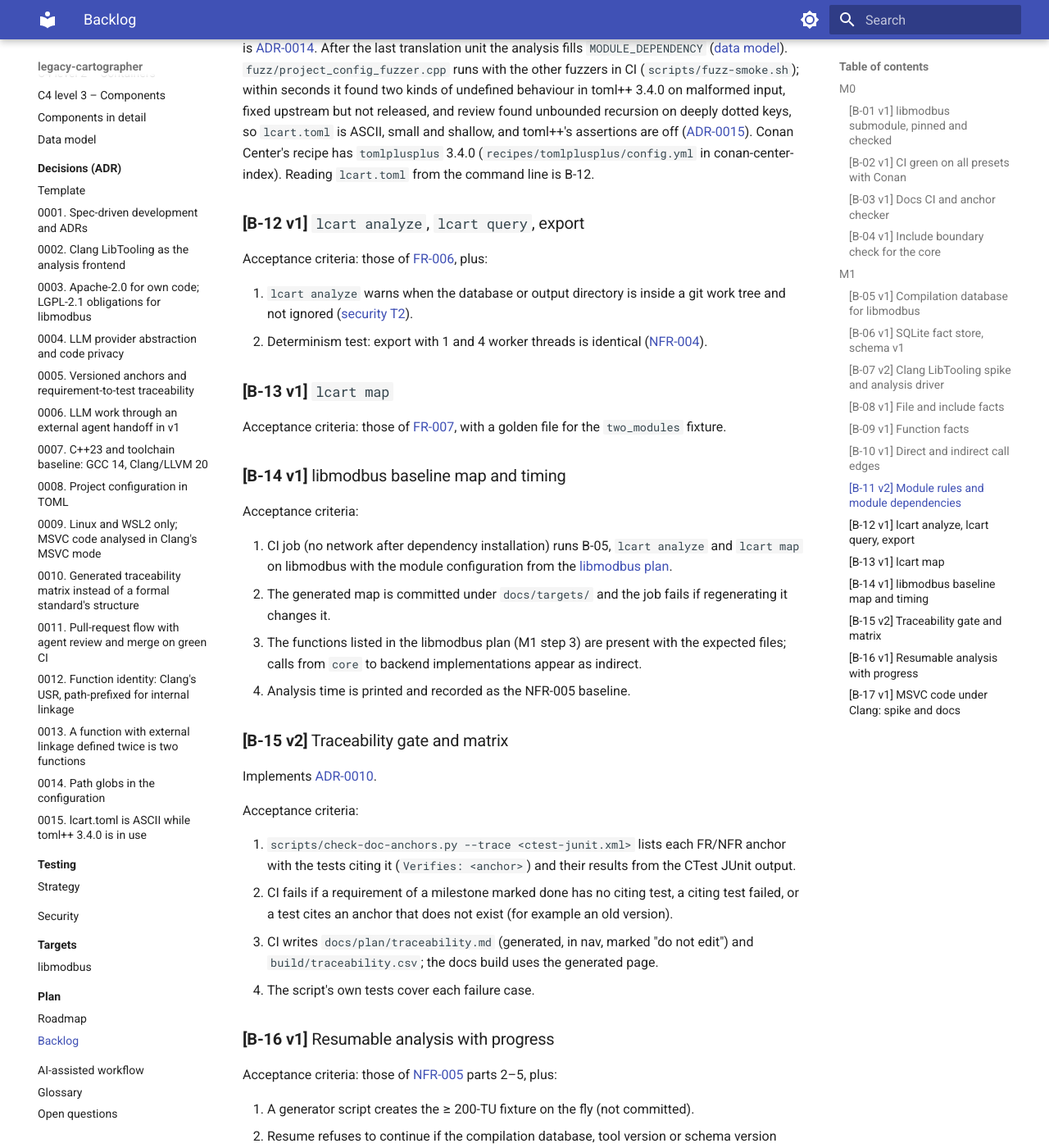
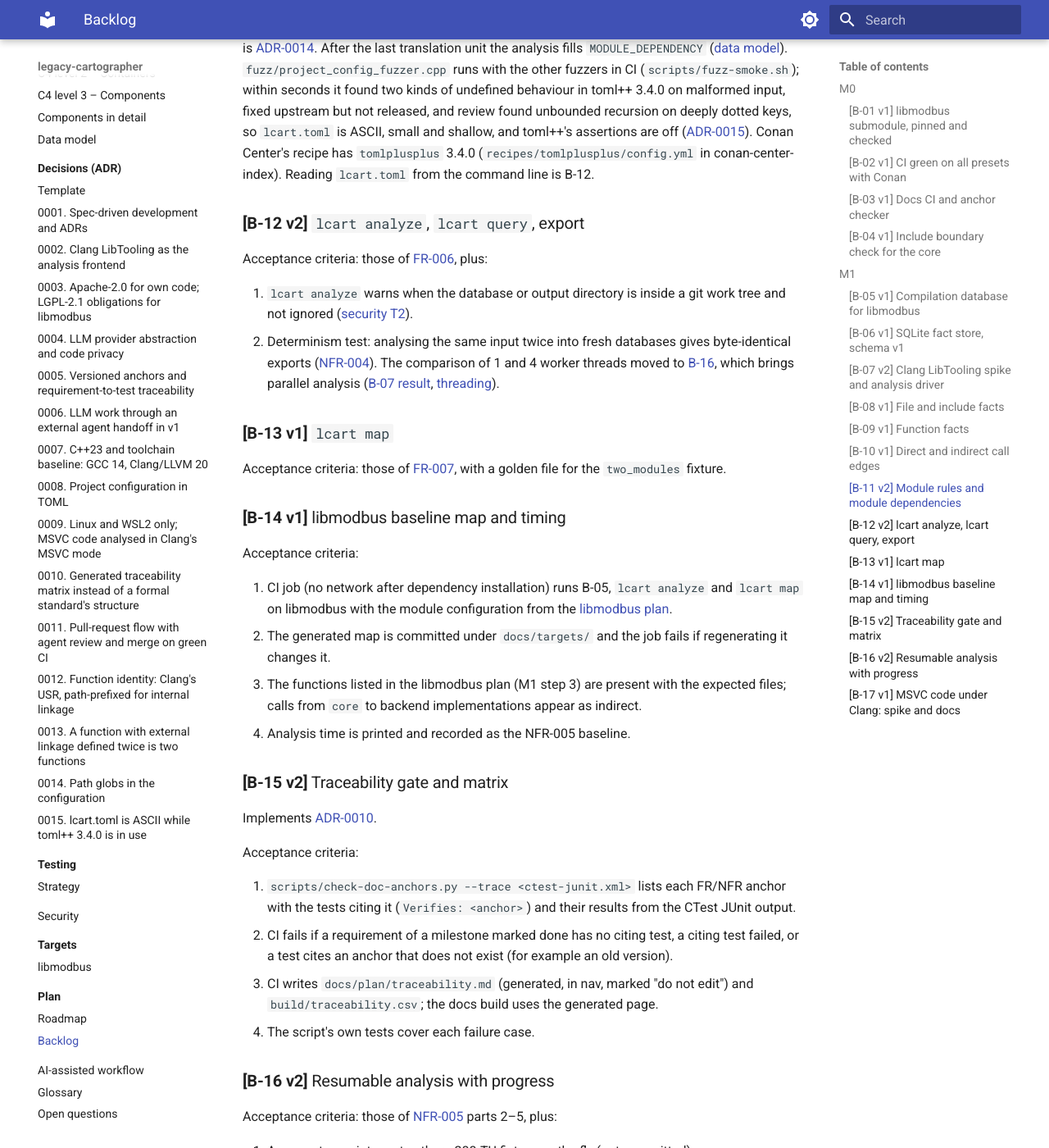
Before and after one commit to Tomek52/legacy-cartographer, an MkDocs documentation site: the page built from docs/plan/backlog.md, in a window 1280 px wide and 1400 px high, scrolled down 5202 px. Shown: the whole window at 82% size. Built offline with MkDocs 1.6.1 and Material for MkDocs 9.7.7, drawn with Linux system fonts in a browser that asks for light colours; some of the changed text lies outside the part shown.

Commit message:
docs(specs): move the thread-count determinism test from B-12 to B-16
B-12 has no parallel analysis to compare: analysis runs one translation
unit at a time until B-16 (B-07 result, components#arch-threading-v1).
B-12 now compares exports of two analyses into fresh databases; B-16
gains the 1-vs-4-worker export comparison. Both anchors are bumped.

Backlog: B-12

Co-Authored-By: Claude Opus 5.5 <noreply@anthropic.com>
Claude-Session: https://claude.ai/code/session_01Sn6UD6WxmmXBAgKToBQUdD

```diff
--- a/docs/plan/backlog.md
+++ b/docs/plan/backlog.md
@@ -21,11 +21,11 @@ expanded in place; its version is bumped if its meaning changes
 | [B-09](#b09-function-facts-v1) | ✅ Function facts | M1 | FR-003 | B-08 | 4 h |
 | [B-10](#b10-call-edges-v1) | ✅ Direct and indirect call edges | M1 | FR-004 | B-09 | 5 h |
 | [B-11](#b11-module-rules-v2) | ✅ Module rules and module dependencies | M1 | FR-005 | B-08 | 4 h |
-| [B-12](#b12-query-and-export-v1) | `lcart analyze` / `lcart query` / export | M1 | FR-006, NFR-004 | B-10, B-11 | 5 h |
+| [B-12](#b12-query-and-export-v2) | `lcart analyze` / `lcart query` / export | M1 | FR-006, NFR-004 | B-10, B-11 | 5 h |
 | [B-13](#b13-module-map-v1) | `lcart map` | M1 | FR-007 | B-12 | 3 h |
 | [B-14](#b14-libmodbus-baseline-v1) | libmodbus baseline map and timing | M1 | NFR-001, NFR-005 | B-05, B-13 | 3 h |
 | [B-15](#b15-requirement-test-traceability-v2) | Traceability gate and matrix | M1 | NFR-012 | B-03 | 4 h |
-| [B-16](#b16-resumable-analysis-v1) | Resumable analysis with progress | M1 | NFR-005, NFR-004 | B-12 | 5 h |
+| [B-16](#b16-resumable-analysis-v2) | Resumable analysis with progress | M1 | NFR-005, NFR-004 | B-12 | 5 h |
 | [B-17](#b17-msvc-code-spike-v1) | MSVC code under Clang: spike and docs | M1 | NFR-013 | B-10 | 4 h |
 
 ## M0
@@ -221,15 +221,20 @@ Conan Center's recipe has `tomlplusplus` 3.4.0
 (`recipes/tomlplusplus/config.yml` in conan-center-index). Reading
 `lcart.toml` from the command line is B-12.
 
-### <a id="b12-query-and-export-v1"></a>**[B-12 v1]** `lcart analyze`, `lcart query`, export
+### <a id="b12-query-and-export-v2"></a>**[B-12 v2]** `lcart analyze`, `lcart query`, export
 
 Acceptance criteria: those of [FR-006](../specs/requirements.md#fr006-query-and-export-facts-v1),
 plus:
 
 1. `lcart analyze` warns when the database or output directory is inside a
    git work tree and not ignored ([security T2](../security.md)).
-2. Determinism test: export with 1 and 4 worker threads is identical
+2. Determinism test: analysing the same input twice into fresh databases
+   gives byte-identical exports
    ([NFR-004](../specs/requirements.md#nfr004-deterministic-output-v1)).
+   The comparison of 1 and 4 worker threads moved to
+   [B-16](#b16-resumable-analysis-v2), which brings parallel analysis
+   ([B-07 result](#b07-clang-libtooling-spike-v2),
+   [threading](../architecture/components.md#arch-threading-v1)).
 
 ### <a id="b13-module-map-v1"></a>**[B-13 v1]** `lcart map`
 
@@ -267,7 +272,7 @@ Acceptance criteria:
    page.
 4. The script's own tests cover each failure case.
 
-### <a id="b16-resumable-analysis-v1"></a>**[B-16 v1]** Resumable analysis with progress
+### <a id="b16-resumable-analysis-v2"></a>**[B-16 v2]** Resumable analysis with progress
 
 Acceptance criteria: those of [NFR-005](../specs/requirements.md#nfr005-performance-budget-v2)
 parts 2–5, plus:
@@ -279,6 +284,10 @@ parts 2–5, plus:
 3. SIGINT and SIGTERM end the run cleanly: completed TUs are committed to
    the database, the summary is printed, and the exit status says
    "interrupted".
+4. Determinism test: the export of an analysis with 1 and with 4 worker
+   threads is identical
+   ([NFR-004](../specs/requirements.md#nfr004-deterministic-output-v1);
+   moved here from B-12, which had no parallel analysis).
 
 ### <a id="b17-msvc-code-spike-v1"></a>**[B-17 v1]** MSVC code under Clang: spike and docs
 
```
